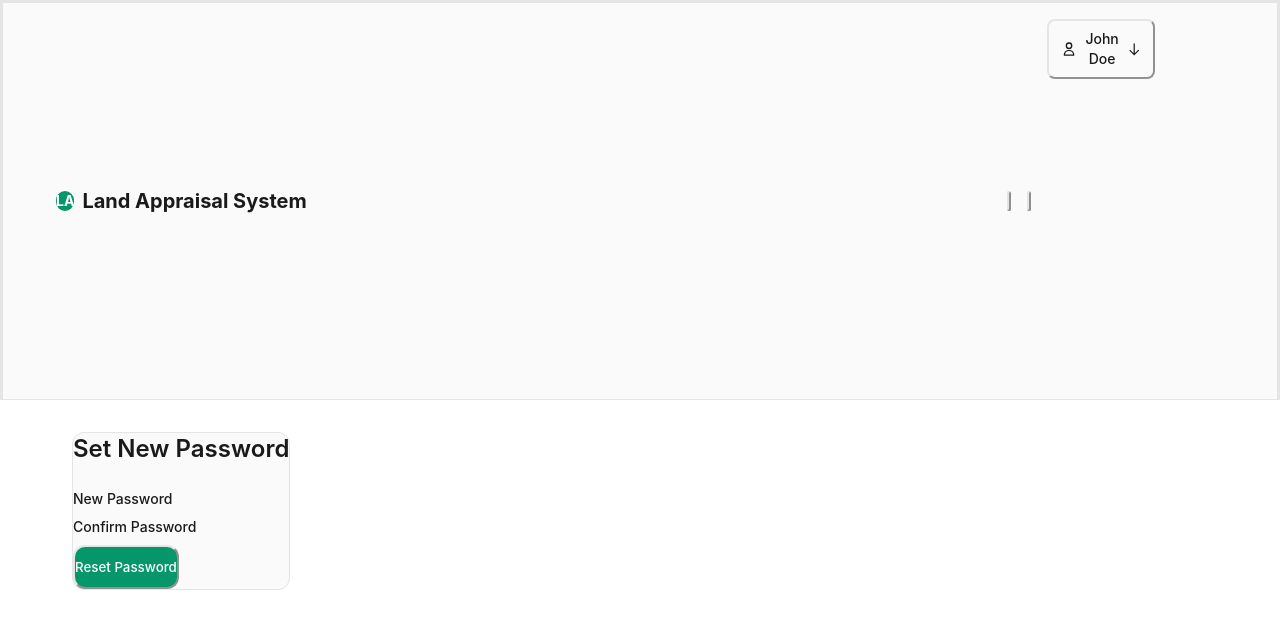
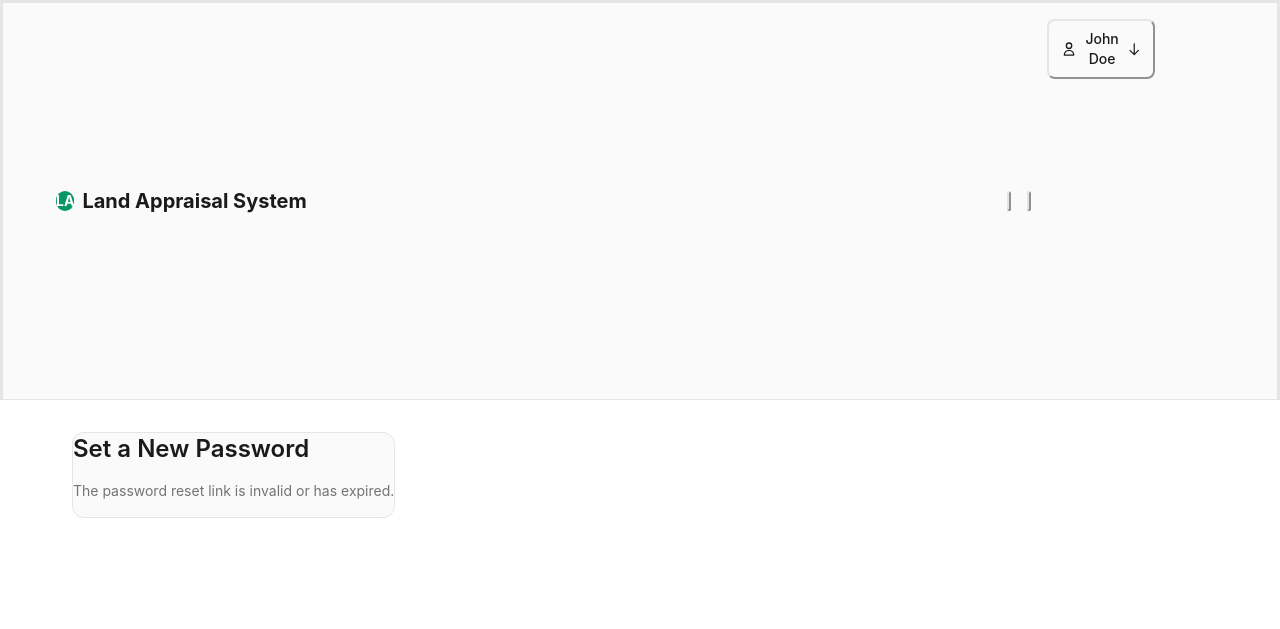
Before and after one commit to mohmmad-freed/Land-Price-Estimator, a Django app: page /reset/1/1/ in a window 1280 px wide. Shown: the top 629 px of the page. Run offline with Django 5.2, Linux system fonts and the light colour scheme.

```diff
--- a/Users_Handling_App/templates/Users_Handling_App/password_reset_confirm.html
+++ b/Users_Handling_App/templates/Users_Handling_App/password_reset_confirm.html
@@ -1,36 +1,45 @@
-{% extends 'Normal_User_Side/base_dashboard.html' %}
+{% extends "Normal_User_Side/base_dashboard.html" %}
+{% load static %}
+
 {% block content %}
-
 <div class="min-h-screen flex items-center justify-center px-4">
     <div class="bg-card border border-border rounded-lg shadow p-8 w-full max-w-md">
 
-        <h2 class="text-2xl font-semibold text-center mb-6">
-            Set New Password
+        <h2 class="text-2xl font-semibold mb-4">
+            Set a New Password
         </h2>
 
-        <form method="POST" class="space-y-4">
+        {% if validlink %}
+            <form method="POST">
                 {% csrf_token %}
+
                 {{ form.non_field_errors }}
 
-            <div>
-                <label class="text-sm font-medium">New Password</label>
+                <div class="mb-4">
+                    <label class="block mb-1 text-sm font-medium">New Password</label>
                     {{ form.new_password1 }}
+                    {{ form.new_password1.errors }}
                 </div>
 
-            <div>
-                <label class="text-sm font-medium">Confirm Password</label>
+                <div class="mb-4">
+                    <label class="block mb-1 text-sm font-medium">Confirm New Password</label>
                     {{ form.new_password2 }}
+                    {{ form.new_password2.errors }}
                 </div>
 
                 <button
                     type="submit"
-                class="w-full py-3 bg-primary text-primary-foreground rounded-lg font-medium"
+                    class="mt-4 w-full bg-primary text-primary-foreground px-4 py-2 rounded-lg font-medium"
                 >
                     Reset Password
                 </button>
             </form>
+        {% else %}
+            <p class="text-sm text-muted-foreground mb-4">
+                The password reset link is invalid or has expired.
+            </p>
+        {% endif %}
 
     </div>
 </div>
-
 {% endblock %}
--- a/Users_Handling_App/urls.py
+++ b/Users_Handling_App/urls.py
@@ -32,7 +32,8 @@ urlpatterns = [
     path(
         'reset/<uidb64>/<token>/',
         auth_views.PasswordResetConfirmView.as_view(
-            template_name='Users_Handling_App/password_reset_confirm.html'
+            template_name='Users_Handling_App/password_reset_confirm.html',
+            success_url=reverse_lazy('users:password_reset_complete')
         ),
         name='password_reset_confirm'
     ),
```
Also changed, not shown: Land_Price_Estimator/settings.py (+17 -0 lines), db.sqlite3, 1 other file. Lines whose indentation alone changed are shown as unchanged.
